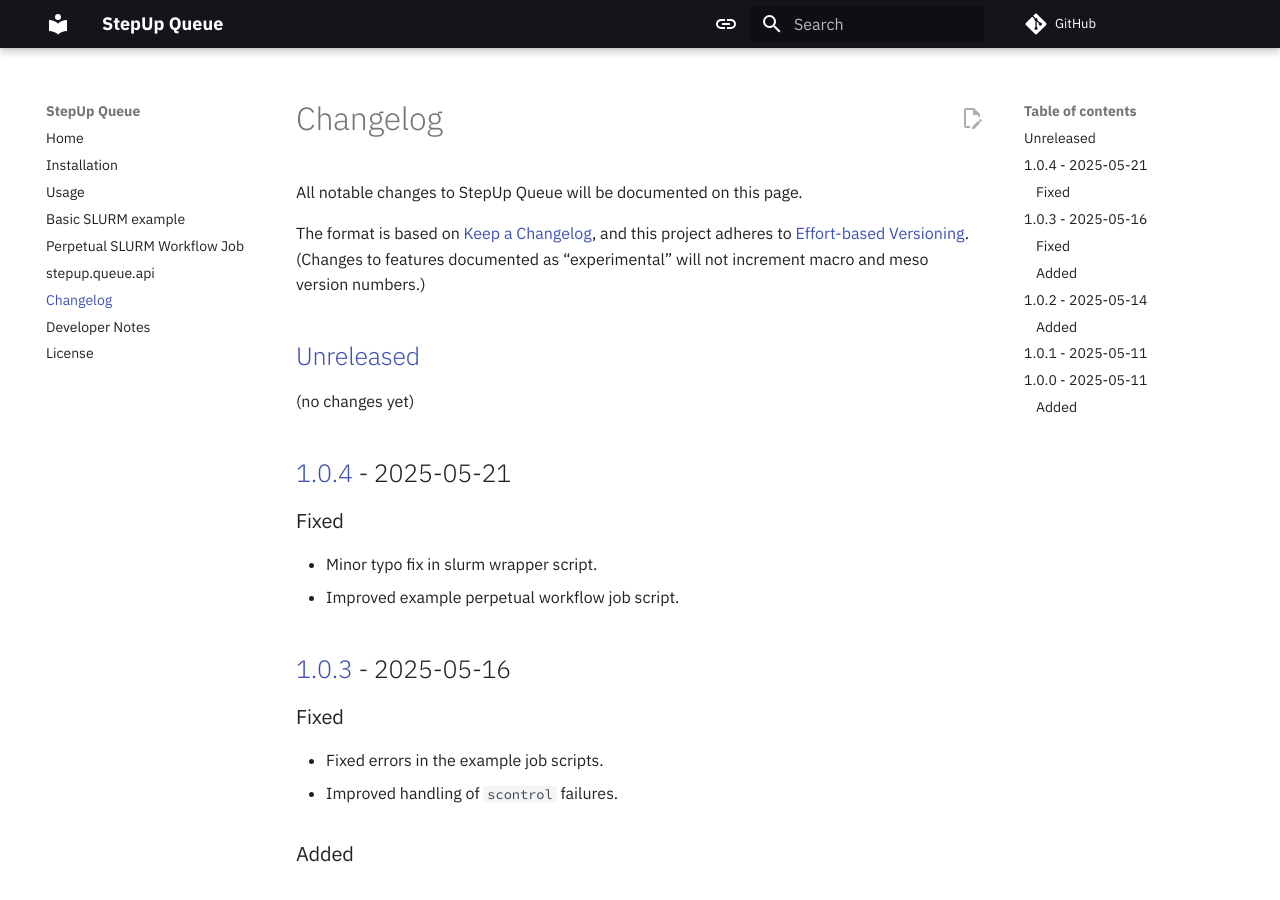
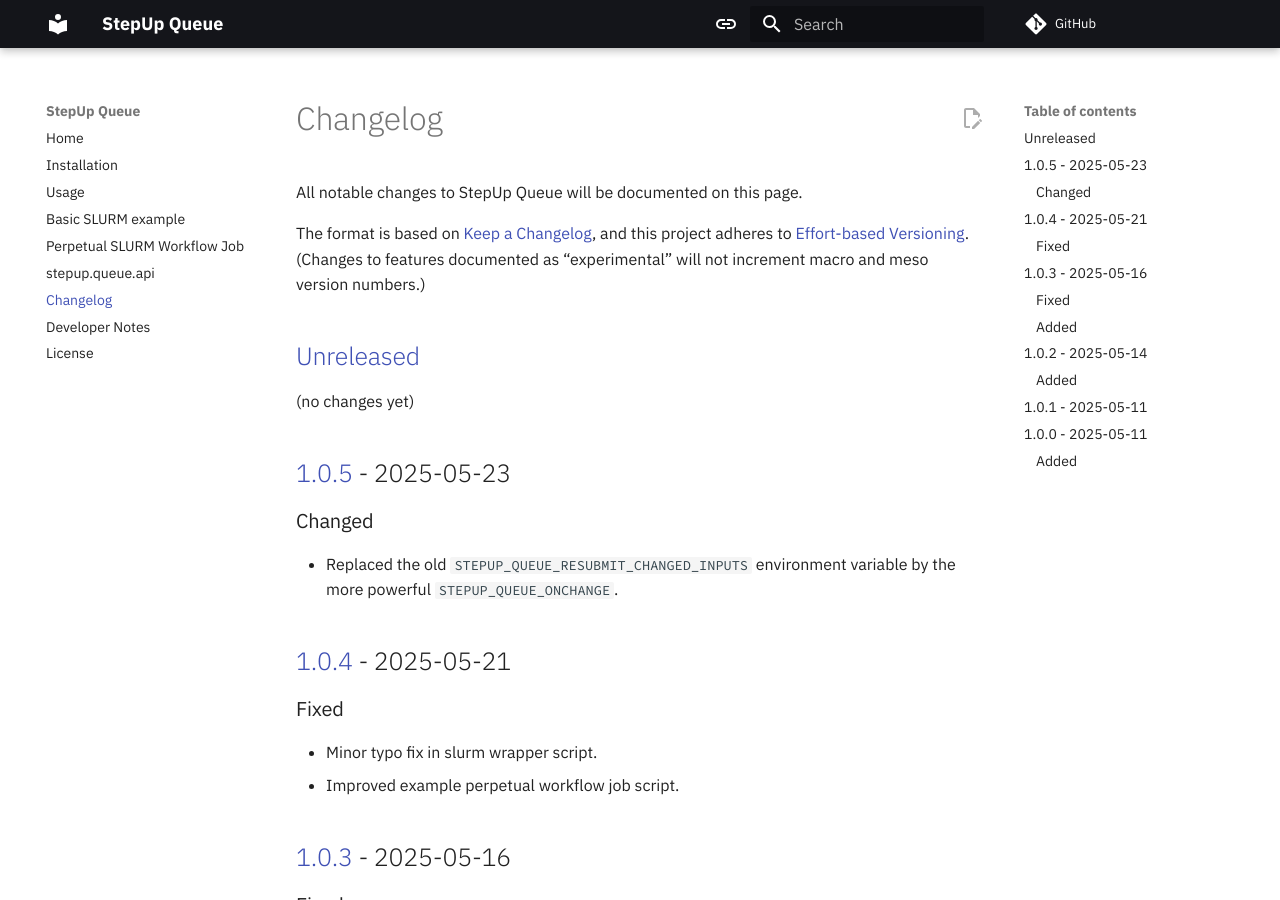
Before and after one commit to reproducible-reporting/stepup-queue, an MkDocs documentation site: the page built from docs/changelog.md, in a window 1280 px wide and 900 px high. Built offline with MkDocs 1.6.1 and Material for MkDocs 9.7.7, drawn with Linux system fonts in a browser that asks for light colours; comment, search, counter and statistics services are not loaded; the version menu is left out.

Commit message:
Prepare for release v1.0.5

```diff
--- a/docs/changelog.md
+++ b/docs/changelog.md
@@ -11,6 +11,13 @@ and this project adheres to [Effort-based Versioning](https://jacobtomlinson.dev
 ## [Unreleased][]
 
 (no changes yet)
+
+## [1.0.5][] - 2025-05-23 {: #v1.0.4 }
+
+### Changed
+
+- Replaced the old `STEPUP_QUEUE_RESUBMIT_CHANGED_INPUTS` environment variable
+  by the more powerful `STEPUP_QUEUE_ONCHANGE`.
 
 ## [1.0.4][] - 2025-05-21 {: #v1.0.4 }
 
@@ -54,6 +61,7 @@ It was adapted to integrate well with StepUp Core 3.
 This release also features the `stepup canceljobs` tool, which was not present in Parman.
 
 [Unreleased]: https://github.com/reproducible-reporting/stepup-queue
+[1.0.5]: https://github.com/reproducible-reporting/stepup-queue/releases/tag/v1.0.5
 [1.0.4]: https://github.com/reproducible-reporting/stepup-queue/releases/tag/v1.0.4
 [1.0.3]: https://github.com/reproducible-reporting/stepup-queue/releases/tag/v1.0.3
 [1.0.2]: https://github.com/reproducible-reporting/stepup-queue/releases/tag/v1.0.2
```
